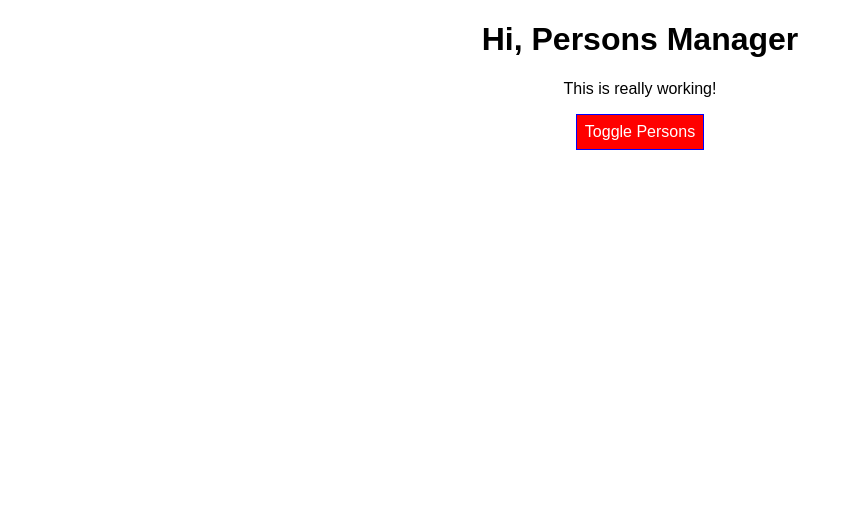
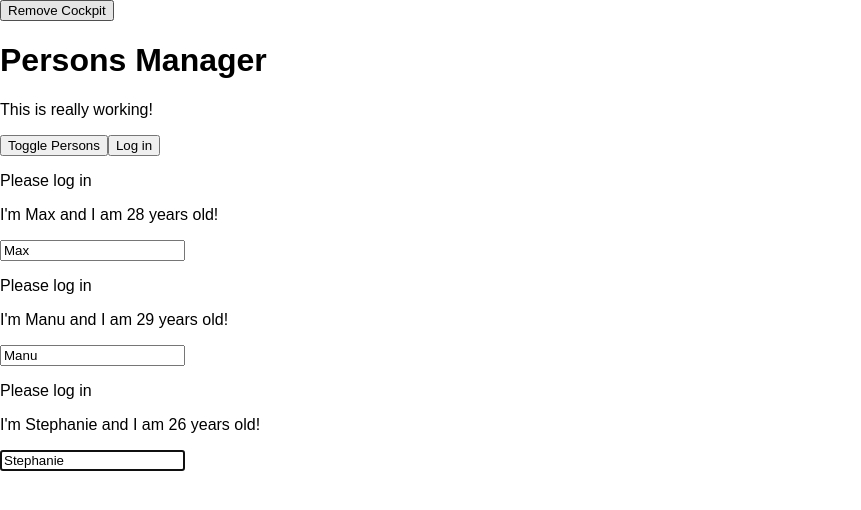
Before and after one commit to ibou/react-complete-guide, a React app: page / in a window 1280 px wide. Shown: the top 510 px of the page, without its empty margins (0-861 px from the left). Built offline with nearby package versions, Linux system fonts and the light colour scheme.

Commit message:
good style + context

```diff
--- a/config/webpack.config.js
+++ b/config/webpack.config.js
@@ -431,6 +431,13 @@
               use: getStyleLoaders({
                 importLoaders: 1,
                 sourceMap: isEnvProduction && shouldUseSourceMap,
+                modules:{
+                  localIdentName: '[name]__[local]__[hash:base64:5]'
+                }
+
+
+
+
               }),
               // Don't consider CSS imports dead code even if the
               // containing package claims to have no side effects.
--- a/package.json
+++ b/package.json
@@ -43,6 +43,7 @@
     "postcss-normalize": "8.0.1",
     "postcss-preset-env": "6.7.0",
     "postcss-safe-parser": "4.0.1",
+    "prop-types": "^15.7.2",
     "radium": "^0.26.0",
     "react": "^16.13.1",
     "react-app-polyfill": "^1.0.6",
--- a/src/ErrorBoundary/ErrorBoundary.js
+++ b/src/ErrorBoundary/ErrorBoundary.js
@@ -1,6 +1,6 @@
 import React from 'react';
 
-class ErrorBoundary extends React.Component {
+class ErrorBoundary extends Component {
     constructor(props) {
       super(props);
       this.state = { error: null, errorInfo: null };
--- a/src/components/Cockpit/Cockpit.js
+++ b/src/components/Cockpit/Cockpit.js
@@ -1,35 +1,58 @@
-import React from 'react'
-import './Cockpit.css'
+import React, { useEffect, useRef, useContext } from 'react';
 
-const cockpit = (props) => {
+import classes from './Cockpit.css';
+import AuthContext from '../../context/auth-context';
 
+const Cockpit = props => {
+  const toggleBtnRef = useRef(null);
+  const authContext = useContext(AuthContext);
+
+  console.log(authContext.authenticated);
+
+  useEffect(() => {
+    console.log('[Cockpit.js] useEffect');
+    // Http request...
+    // setTimeout(() => {
+    //   alert('Saved data to cloud!');
+    // }, 1000);
+    toggleBtnRef.current.click();
+    return () => {
+      console.log('[Cockpit.js] cleanup work in useEffect');
+    };
+  }, []);
+
+  useEffect(() => {
+    console.log('[Cockpit.js] 2nd useEffect');
+    return () => {
+      console.log('[Cockpit.js] cleanup work in 2nd useEffect');
+    };
+  });
+
+  // useEffect();
+
+  const assignedClasses = [];
   let btnClass = '';
-    const assignedClasses = [];
-
   if (props.showPersons) {
-        btnClass = 'Red';
-    }
-    if (props.persons.length <= 2) {
-        assignedClasses.push('red'); // classes = ['red']
-    }
-    if (props.persons.length <= 1) {
-        assignedClasses.push('bold'); // classes = ['red', 'bold']
+    btnClass = classes.Red;
   }
 
-
-    btnClass = 'Red';
+  if (props.personsLength <= 2) {
+    assignedClasses.push(classes.red); // classes = ['red']
+  }
+  if (props.personsLength <= 1) {
+    assignedClasses.push(classes.bold); // classes = ['red', 'bold']
+  }
 
   return (
-        <div className="Cockpit">
-            <h1>Hi, {props.title}</h1>
+    <div className={classes.Cockpit}>
+      <h1>{props.title}</h1>
       <p className={assignedClasses.join(' ')}>This is really working!</p>
-            <button
-                className={btnClass}
-                onClick={() => props.toggle()}
-            >
+      <button ref={toggleBtnRef} className={btnClass} onClick={props.clicked}>
         Toggle Persons
       </button>
+      <button onClick={authContext.login}>Log in</button>
     </div>
-    )
-}
-export default cockpit;
+  );
+};
+
+export default React.memo(Cockpit);
--- a/src/components/Persons/Person/Person.js
+++ b/src/components/Persons/Person/Person.js
@@ -1,14 +1,57 @@
+import React, { Component } from 'react';
+import PropTypes from 'prop-types';
 
-import React from 'react';
-import './Person.css';
-const person = (props) => {
+import Aux from '../../../hoc/Aux';
+import withClass from '../../../hoc/withClass';
+import classes from './Person.css';
+import AuthContext from '../../../context/auth-context';
+
+class Person extends Component {
+  constructor(props) {
+    super(props);
+    this.inputElementRef = React.createRef();
+  }
+
+  static contextType = AuthContext;
+
+  componentDidMount() {
+    // this.inputElement.focus();
+    this.inputElementRef.current.focus();
+    console.log(this.context.authenticated);
+  }
+
+  render() {
+    console.log('[Person.js] rendering...');
     return (
-        <div className="Person">
-            <p onClick={props.click}>I'm {props.name} and I am {props.age} years old!</p>
-            <p>{props.children}</p>
-            <input type="text" onChange={props.changed} value={props.name} />
-        </div>
-    )
+      <Aux>
+        {this.context.authenticated ? (
+          <p>Authenticated!</p>
+        ) : (
+          <p>Please log in</p>
+        )}
+
+        <p onClick={this.props.click}>
+          I'm {this.props.name} and I am {this.props.age} years old!
+        </p>
+        <p key="i2">{this.props.children}</p>
+        <input
+          key="i3"
+          // ref={(inputEl) => {this.inputElement = inputEl}}
+          ref={this.inputElementRef}
+          type="text"
+          onChange={this.props.changed}
+          value={this.props.name}
+        />
+      </Aux>
+    );
+  }
 }
 
-export default person;
+Person.propTypes = {
+  click: PropTypes.func,
+  name: PropTypes.string,
+  age: PropTypes.number,
+  changed: PropTypes.func
+};
+
+export default withClass(Person, classes.Person);
--- a/src/components/Persons/Persons.js
+++ b/src/components/Persons/Persons.js
@@ -1,16 +1,36 @@
-import React from 'react';
+import React, { PureComponent } from 'react';
 import Person from "./Person/Person";
+import withClass from '../../hoc/withClass';
 
-const persons = (props) => props.persons.map((person, index) => {
+class Persons extends PureComponent {
+
+  getSnapshotBeforeUpdate(nextProps, nextState) {
+    console.log('[Persons.js] getSnapshotBeforeUpdate', nextProps, nextState);
+    return { message: 'Snapshot !' };
+  }
+
+  componentDidUpdate(prevProps, prevState, snapshot) {
+    console.log('[Persons.js] componentDidUpdate', prevProps, prevState, snapshot);
+  }
+
+  render() {
+    console.log('[Persons.js] rendering ...');
+    return  this.props.persons.map((person, index) => {
       return (
+
           <Person
             name={person.name}
             age={person.age}
             key={person.id}
-        click={() => props.clicked(index)}
-        changed={event => props.changed(event, person.id)}
+            click={() => this.props.clicked(index)}
+            changed={event => this.props.changed(event, person.id)}
+            isAuth={this.props.isAuthenticated}
           />
       );
+
+
     })
+  }
+}
 
-export default persons;
+export default withClass(Persons, "Persons");
--- a/src/containers/App.js
+++ b/src/containers/App.js
@@ -1,10 +1,17 @@
 import React, { Component } from 'react';
 
-import './App.css';
+import classes from './App.css';
 import Persons from '../components/Persons/Persons';
 import Cockpit from '../components/Cockpit/Cockpit';
+import withClass from '../hoc/withClass';
+import Aux from '../hoc/Aux';
+import AuthContext from '../context/auth-context';
+
 class App extends Component {
-
+  constructor(props) {
+    super(props);
+    console.log('[App.js] constructor');
+  }
 
   state = {
     persons: [
@@ -13,9 +20,33 @@
       { id: 'asdf11', name: 'Stephanie', age: 26 }
     ],
     otherState: 'some other value',
-    showPersons: false
+    showPersons: false,
+    showCockpit: true,
+    changeCounter: 0,
+    authenticated: false
   };
 
+  static getDerivedStateFromProps(props, state) {
+    console.log('[App.js] getDerivedStateFromProps', props);
+    return state;
+  }
+
+  // componentWillMount() {
+  //   console.log('[App.js] componentWillMount');
+  // }
+
+  componentDidMount() {
+    console.log('[App.js] componentDidMount');
+  }
+
+  shouldComponentUpdate(nextProps, nextState) {
+    console.log('[App.js] shouldComponentUpdate');
+    return true;
+  }
+
+  componentDidUpdate() {
+    console.log('[App.js] componentDidUpdate');
+  }
 
   nameChangedHandler = (event, id) => {
     const personIndex = this.state.persons.findIndex(p => {
@@ -33,7 +64,12 @@
     const persons = [...this.state.persons];
     persons[personIndex] = person;
 
-    this.setState({ persons: persons });
+    this.setState((prevState, props) => {
+      return {
+        persons: persons,
+        changeCounter: prevState.changeCounter + 1
+      };
+    });
   };
 
   deletePersonHandler = personIndex => {
@@ -48,38 +84,53 @@
     this.setState({ showPersons: !doesShow });
   };
 
+  loginHandler = () => {
+    this.setState({ authenticated: true });
+  };
+
   render() {
+    console.log('[App.js] render');
     let persons = null;
 
     if (this.state.showPersons) {
       persons = (
-        <div>
         <Persons
           persons={this.state.persons}
           clicked={this.deletePersonHandler}
           changed={this.nameChangedHandler}
+          isAuthenticated={this.state.authenticated}
         />
-
-        </div>
       );
-
     }
 
-
     return (
-      <div className="App">
+      <Aux>
+        <button
+          onClick={() => {
+            this.setState({ showCockpit: false });
+          }}
+        >
+          Remove Cockpit
+        </button>
+        <AuthContext.Provider
+          value={{
+            authenticated: this.state.authenticated,
+            login: this.loginHandler
+          }}
+        >
+          {this.state.showCockpit ? (
             <Cockpit
-
               title={this.props.appTitle}
-          toggle={this.togglePersonsHandler}
               showPersons={this.state.showPersons}
-          persons={this.state.persons}
-
+              personsLength={this.state.persons.length}
+              clicked={this.togglePersonsHandler}
             />
+          ) : null}
           {persons}
-      </div>
+        </AuthContext.Provider>
+      </Aux>
     );
   }
 }
 
-export default App;
+export default withClass(App, classes.App);
--- /dev/null
+++ b/src/context/auth-context.js
@@ -0,0 +1,8 @@
+import React from 'react';
+
+const authContext = React.createContext({
+  authenticated: false,
+  login: () => {}
+});
+
+export default authContext;
--- /dev/null
+++ b/src/hoc/Aux.js
@@ -0,0 +1,4 @@
+
+const aux = props => props.children;
+
+export default aux;
--- /dev/null
+++ b/src/hoc/withClass.js
@@ -0,0 +1,11 @@
+import React from 'react';
+
+const withClass = (WrappedComponent, className) => {
+  return props => (
+    <div className={className}>
+      <WrappedComponent {...props}/>
+    </div>
+  );
+};
+
+export default withClass;
```
Lines whose indentation alone changed are shown as unchanged.
